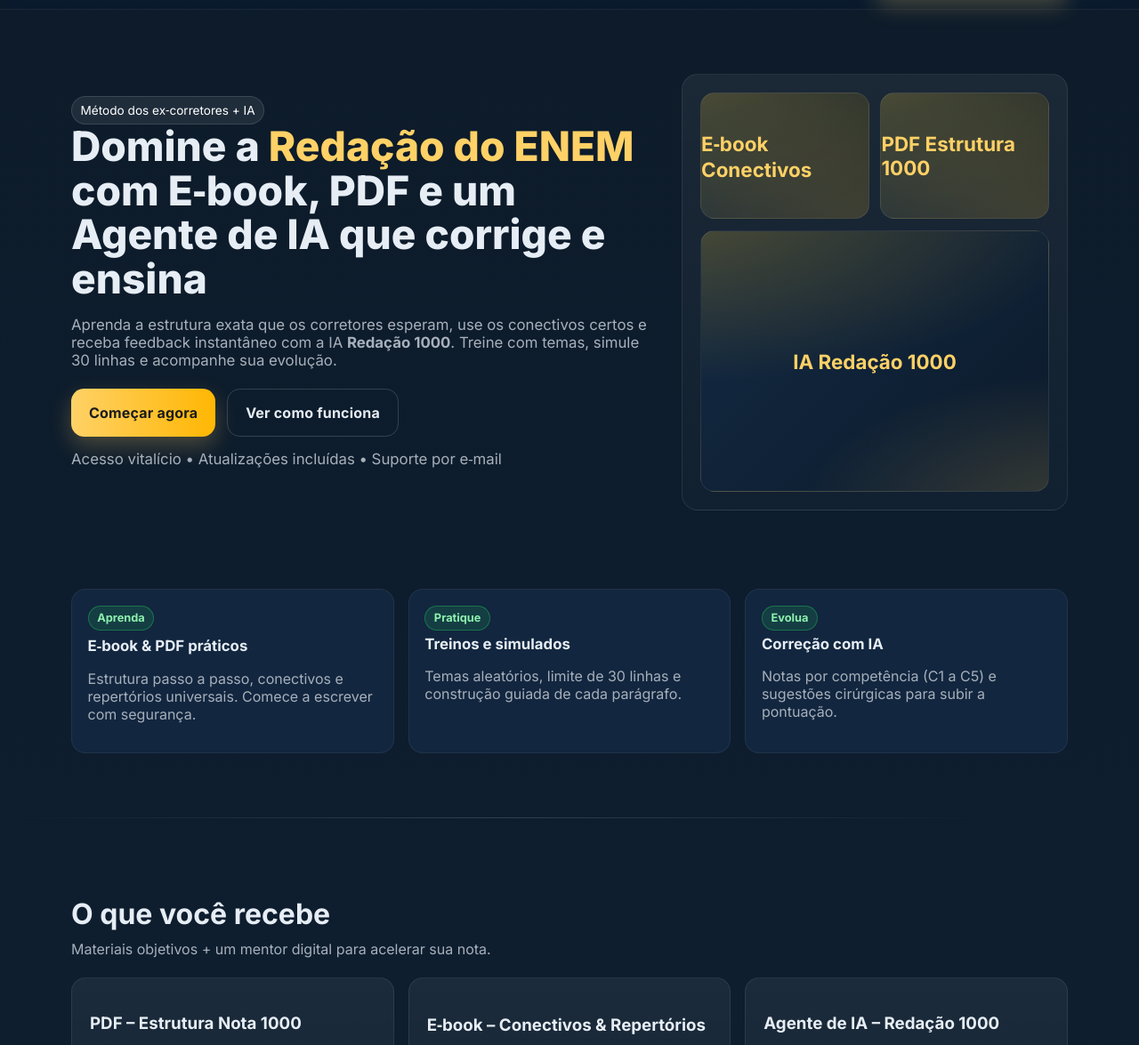
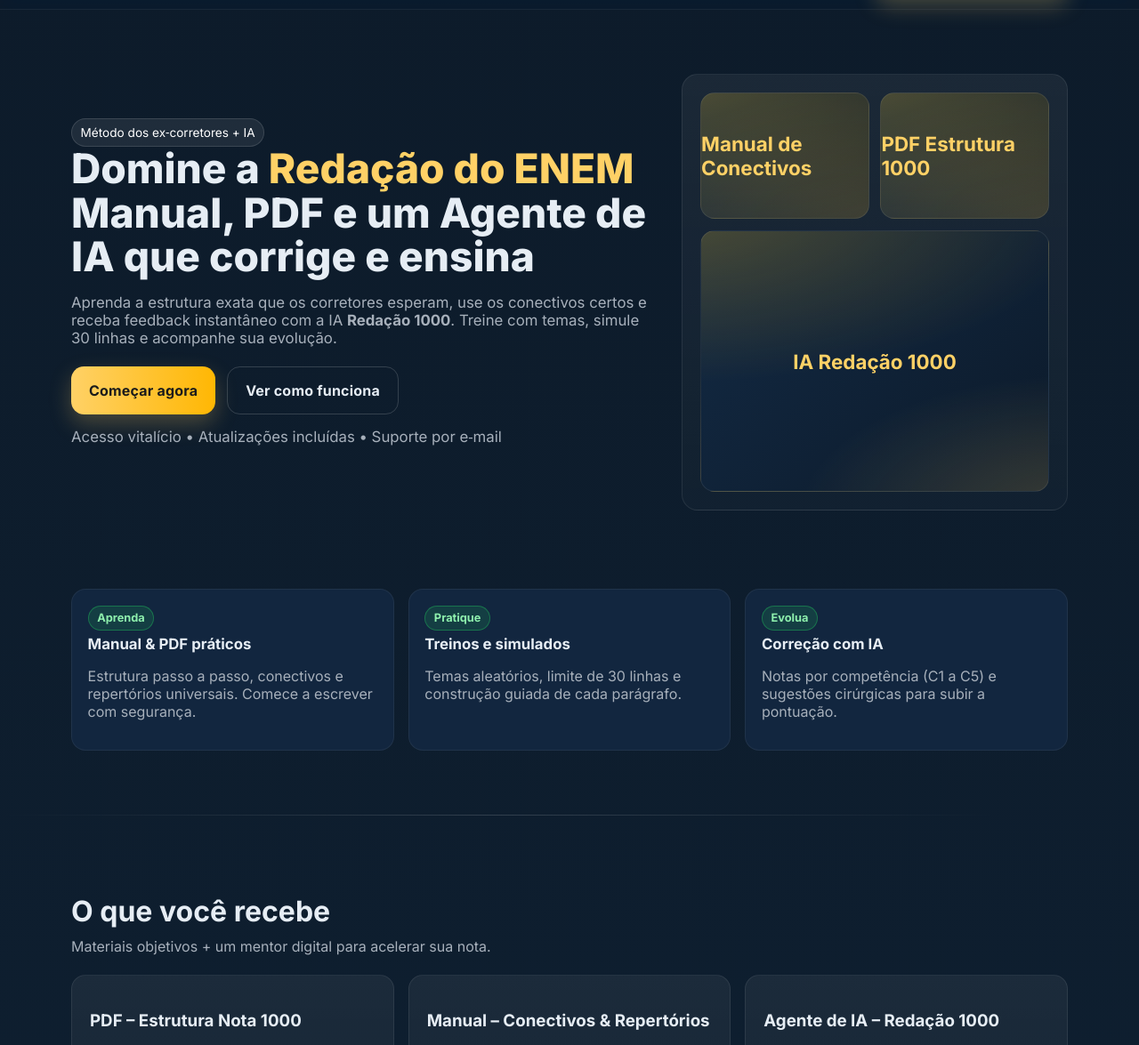
Before and after one commit to reidilsin-commits/index.html, a plain HTML site: page index.html in a window 1280 px wide. Shown: the part 71-1246 px from the top of the page at 89% size. Drawn offline with Linux system fonts and the light colour scheme.

Commit message:
Update index.html

```diff
--- a/index.html
+++ b/index.html
@@ -4,7 +4,7 @@
   <meta charset="utf-8" />
   <meta name="viewport" content="width=device-width, initial-scale=1" />
   <title>Gabarita ENEM – Redação 1000 com IA</title>
-  <meta name="description" content="Pacote Gabarita ENEM: E-book de Conectivos + PDF Estrutura Nota 1000 + Agente de IA Redação 1000. Treine, corrija e alcance a nota máxima." />
+  <meta name="description" content="Pacote Gabarita ENEM: Manual de Conectivos + PDF Estrutura Nota 1000 + Agente de IA Redação 1000. Treine, corrija e alcance a nota máxima." />
   <link rel="preconnect" href="https://fonts.googleapis.com">
   <link rel="preconnect" href="https://fonts.gstatic.com" crossorigin>
   <link href="https://fonts.googleapis.com/css2?family=Inter:wght@400;600;700;800&display=swap" rel="stylesheet">
@@ -83,7 +83,7 @@
     <section class="hero container" id="top">
       <div>
         <span class="tag">Método dos ex‑corretores + IA</span>
-        <h1>Domine a <span style="color:var(--brand)">Redação do ENEM</span> com E‑book, PDF e um Agente de IA que corrige e ensina</h1>
+        <h1>Domine a <span style="color:var(--brand)">Redação do ENEM</span> Manual, PDF e um Agente de IA que corrige e ensina</h1>
         <p>Aprenda a estrutura exata que os corretores esperam, use os conectivos certos e receba feedback instantâneo com a IA <b>Redação 1000</b>. Treine com temas, simule 30 linhas e acompanhe sua evolução.</p>
         <div class="cta-bar">
           <a class="btn btn-primary" href="#comprar">Começar agora</a>
@@ -93,7 +93,7 @@
       </div>
       <div class="hero-card">
         <div class="grid" style="grid-template-columns:1fr 1fr;gap:.8rem">
-          <div class="kv"><h2>E‑book Conectivos</h2></div>
+          <div class="kv"><h2>Manual de Conectivos</h2></div>
           <div class="kv"><h2>PDF Estrutura 1000</h2></div>
           <div class="kv" style="grid-column:1/3"><h2>IA Redação 1000</h2></div>
         </div>
@@ -105,7 +105,7 @@
       <div class="grid" style="grid-template-columns:repeat(3,1fr)">
         <div class="feature">
           <div class="badge">Aprenda</div>
-          <h3>E‑book & PDF práticos</h3>
+          <h3>Manual & PDF práticos</h3>
           <p class="muted">Estrutura passo a passo, conectivos e repertórios universais. Comece a escrever com segurança.</p>
         </div>
         <div class="feature">
@@ -138,7 +138,7 @@
           </ul>
         </article>
         <article class="card">
-          <h3>E‑book – Conectivos & Repertórios</h3>
+          <h3>Manual – Conectivos & Repertórios</h3>
           <ul class="list">
             <li><span class="check">✔</span><span>Conectivos por função: adição, contraste, causa, conclusão, ênfase.</span></li>
             <li><span class="check">✔</span><span>Exemplos de uso em cada parte do texto.</span></li>
@@ -178,11 +178,11 @@
           <h2 style="margin:.2rem 0 0;font-size:2rem">Oferta de Lançamento</h2>
           <p class="muted">Acesso vitalício + atualizações gratuitas</p>
           <div style="display:flex;align-items:flex-end;gap:1rem;margin:.6rem 0 1rem">
-            <div class="price">R$ 39,90</div>
+            <div class="price">R$ 29,99</div>
             <div class="muted" style="text-decoration:line-through">R$ 129,00</div>
           </div>
           <ul class="list small">
-            <li><span class="check">✔</span><span>E‑book Conectivos (PDF)</span></li>
+            <li><span class="check">✔</span><span>Manual de Conectivos (PDF)</span></li>
             <li><span class="check">✔</span><span>PDF Estrutura Nota 1000</span></li>
             <li><span class="check">✔</span><span>Acesso ao Agente de IA Redação 1000</span></li>
             <li><span class="check">✔</span><span>Plano de 30 dias + Planilha de progresso</span></li>
```
